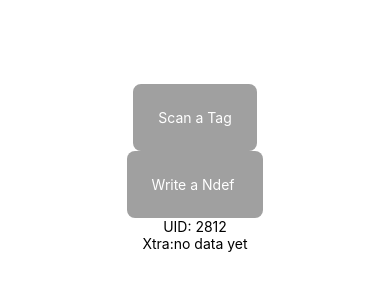
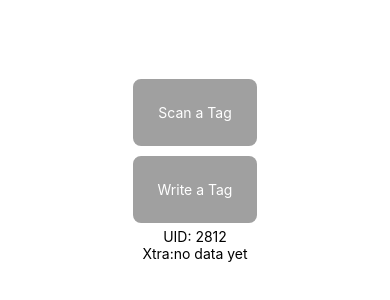
Before and after one commit to ulldecorb/read-write-nft-tag, a React Native app in the folder nfc/: screen / in a window 390 px wide. Shown: the part 254-554 px from the top of the page. Built offline with nearby package versions, Linux system fonts and the light colour scheme; what react-native-nfc-manager would draw is missing.

Commit message:
Render tag payload

```diff
--- a/nfc/App.tsx
+++ b/nfc/App.tsx
@@ -1,9 +1,3 @@
-/*
- * Sample React Native App
- * https://github.com/facebook/react-native
- *
- * @format
- */
 import React, {useState} from 'react';
 import {View, Text, TouchableOpacity, StyleSheet} from 'react-native';
 import NfcManager, {NfcTech, Ndef} from 'react-native-nfc-manager';
@@ -28,12 +22,16 @@ function App() {
       // the resolved tag object will contain `ndefMessage` property
       const tag = await NfcManager.getTag();
       // Get payload CharCode
-      const payload = tag?.ndefMessage[0].payload;
+      const payload: any = tag?.ndefMessage[0].payload;
+      console.log('payload: ', payload);
       // Convert to string and slice extra characters
       let payloadString = convertedPayload(payload);
+      console.log('payloadString: ', payloadString);
       const payloadStringCut = convertString(payloadString);
+      console.log('payloadStringCut: ', payloadStringCut);
       // Compile String to Object
-      const payloadObject = JSON.parse(payloadStringCut)[0];
+      const payloadObject: any = JSON.parse(payloadStringCut);
+      console.log('payloadObject: ', payloadObject.uid);
       // Set payload
       setNfc(payloadString);
       setNfcCore(payloadObject);
@@ -80,13 +78,17 @@ function App() {
     return res;
   };
 
+  // const readNdef = () => {
+  //   console.log('hola jana');
+  // };
+
   return (
     <View style={styles.wrapper}>
       <TouchableOpacity onPress={readTag} style={styles.button}>
         <Text style={styles.buttonTitle}>Scan a Tag</Text>
       </TouchableOpacity>
       <TouchableOpacity onPress={writeNdef} style={styles.button}>
-        <Text style={styles.buttonTitle}>Write a Ndef </Text>
+        <Text style={styles.buttonTitle}>Write a Tag</Text>
       </TouchableOpacity>
       {nfcCore && (
         <View>
@@ -117,6 +119,7 @@ const styles = StyleSheet.create({
     padding: 25,
     borderRadius: 8,
     overflow: 'hidden',
+    margin: 5,
   },
   buttonTitle: {
     color: '#fff',
```
